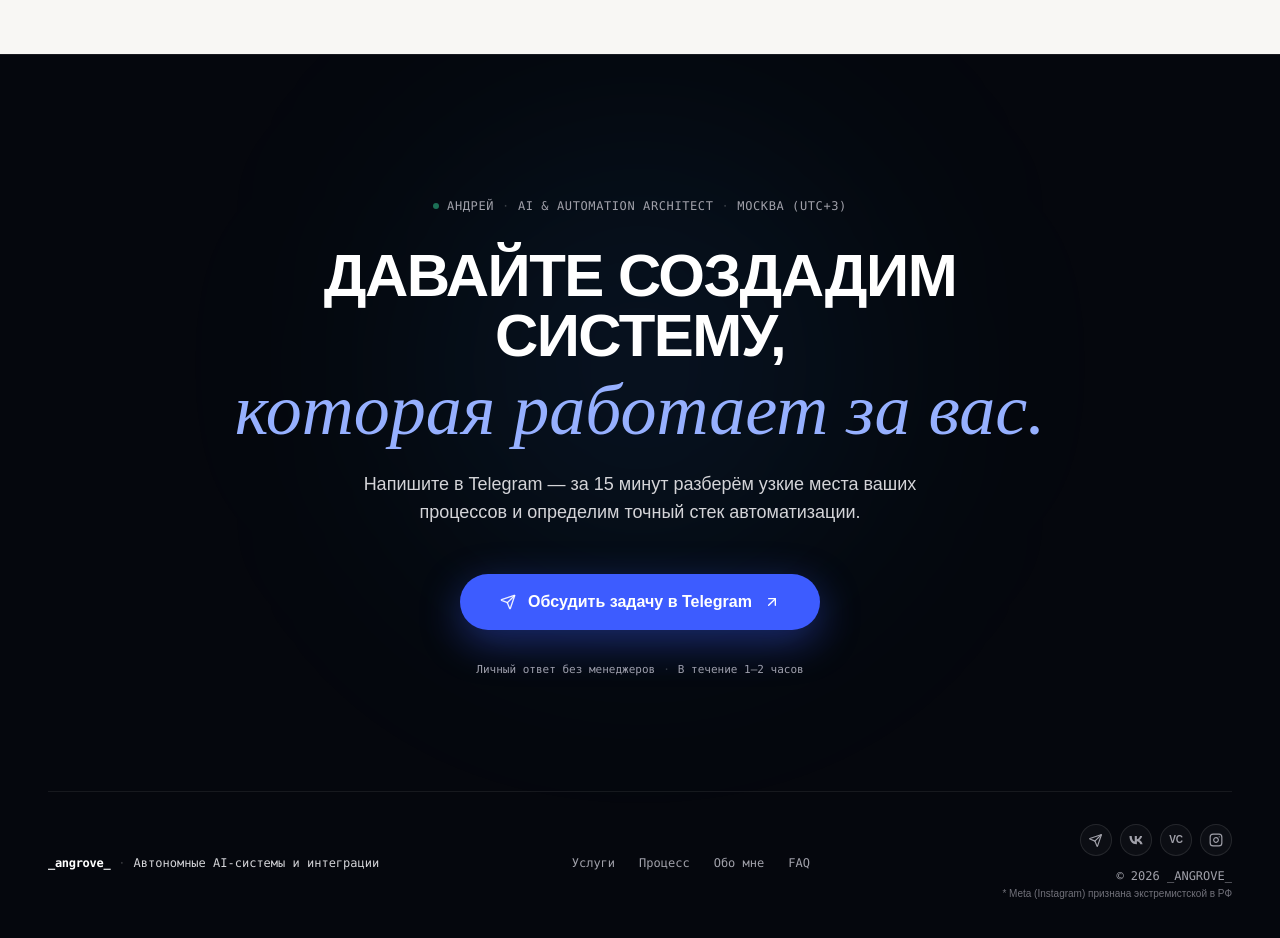
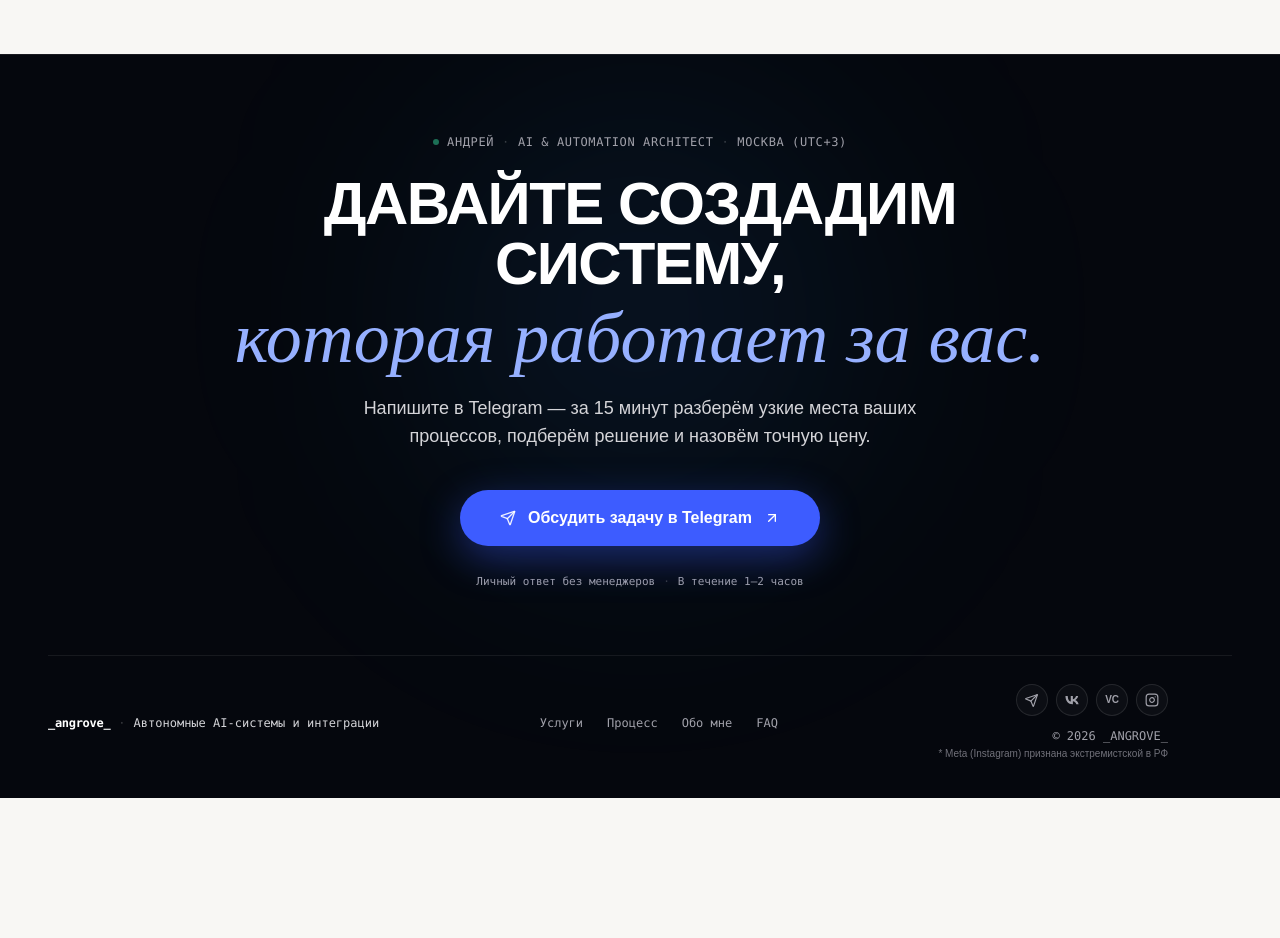
Before and after one commit to andrey2014x-ux/angrove-landing, a React (Vite) app: page / in a window 1280 px wide. Shown: the part 5800-6738 px from the top of the page. After the commit the page ends 6598 px from the top, so only its background shows below. Built offline with nearby package versions, Linux system fonts and the light colour scheme; no server answers.

Commit message:
fix(footer): fit final CTA cleanly in laptop viewport, add ScrollToTop clearance, remove tech jargon

```diff
--- a/src/components/sections/Footer.tsx
+++ b/src/components/sections/Footer.tsx
@@ -69,10 +69,10 @@ export const Footer: React.FC = () => {
       <div className="max-w-[1360px] mx-auto px-4 sm:px-8 lg:px-12 relative z-10">
 
         {/* --- Central Editorial Hero Statement --- */}
-        <div className="pt-16 sm:pt-36 pb-14 sm:pb-28 text-center max-w-4xl mx-auto flex flex-col items-center">
+        <div className="pt-16 sm:pt-20 pb-12 sm:pb-16 text-center max-w-4xl mx-auto flex flex-col items-center">
 
           {/* Subtle Monospace Architect Tag */}
-          <div className="flex flex-wrap items-center justify-center gap-1.5 sm:gap-2 font-mono text-[10px] sm:text-xs text-zinc-400 tracking-wider uppercase mb-6 sm:mb-8 text-center px-2">
+          <div className="flex flex-wrap items-center justify-center gap-1.5 sm:gap-2 font-mono text-[10px] sm:text-xs text-zinc-400 tracking-wider uppercase mb-5 sm:mb-6 text-center px-2">
             <span className="w-1.5 h-1.5 rounded-full bg-emerald-400 animate-pulse shrink-0" />
             <span>Андрей</span>
             <span className="text-white/20">·</span>
@@ -82,7 +82,7 @@ export const Footer: React.FC = () => {
           </div>
 
           {/* Cinematic Headline with Serif Twist */}
-          <h2 className="text-3xl sm:text-5xl lg:text-6xl font-black uppercase tracking-tight text-white leading-[1.15] mb-5 sm:mb-6 font-sans">
+          <h2 className="text-3xl sm:text-5xl lg:text-6xl font-black uppercase tracking-tight text-white leading-[1.12] mb-4 sm:mb-5 font-sans">
             Давайте создадим систему,
             <span className="block font-serif font-normal italic lowercase text-blue-light tracking-normal mt-1 sm:mt-2 text-3xl sm:text-5xl lg:text-7xl">
               которая работает за вас.
@@ -90,12 +90,12 @@ export const Footer: React.FC = () => {
           </h2>
 
           {/* Calm, Direct Subtitle */}
-          <p className="text-sm sm:text-base lg:text-lg text-zinc-300 max-w-xl mx-auto mb-12 leading-relaxed font-sans font-normal">
-            Напишите в Telegram — за 15 минут разберём узкие места ваших процессов и определим точный стек автоматизации.
+          <p className="text-sm sm:text-base lg:text-lg text-zinc-300 max-w-xl mx-auto mb-8 sm:mb-10 leading-relaxed font-sans font-normal">
+            Напишите в Telegram — за 15 минут разберём узкие места ваших процессов, подберём решение и назовём точную цену.
           </p>
 
           {/* Interactive Magnetic CTA Button */}
-          <div className="flex items-center justify-center mb-8 w-full">
+          <div className="flex items-center justify-center mb-6 sm:mb-7 w-full">
             <a
               ref={btnRef}
               href={getTelegramUrl(TELEGRAM_MESSAGES.footer)}
@@ -126,7 +126,7 @@ export const Footer: React.FC = () => {
         </div>
 
         {/* --- Minimalist Studio Sub-bar --- */}
-        <div id="footer" className="pt-8 pb-10 border-t border-white/[0.07] flex flex-col md:flex-row items-center justify-between gap-6 text-xs font-mono text-zinc-400">
+        <div id="footer" className="pt-7 pb-9 sm:pr-16 border-t border-white/[0.07] flex flex-col md:flex-row items-center justify-between gap-6 text-xs font-mono text-zinc-400">
 
           {/* Brand Signature */}
           <div className="flex items-center gap-2">
```
